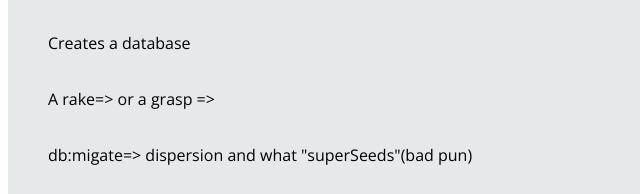
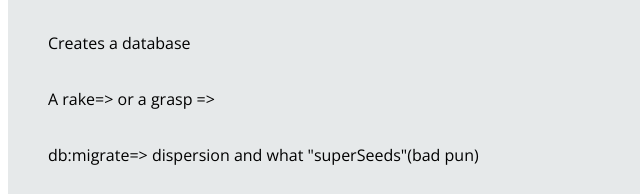
Before and after one commit to helenemartin/Bundleinstall-Rakedbmigrate-recursive, a plain HTML site: page index.html in a window 1280 px wide. Shown: the part 956-1150 px from the top of the page, 0-640 px from the left. Drawn offline with nearby package versions, Linux system fonts and the light colour scheme.

Commit message:
fix typo

```diff
--- a/index.html
+++ b/index.html
@@ -33,7 +33,7 @@
           <h2> $ rake db:migrate...</h2>
           <p>Creates a database</p>
           <p> A rake=> or a grasp =></p>
-          <p> db:migate=> dispersion and what "superSeeds"(bad pun)</p>
+          <p> db:migrate=> dispersion and what "superSeeds"(bad pun)</p>
           <img src="./img/larouuse.png" alt="Je seme a tout vent"</img>
           <p>Larousse Dictionary Logo: "Je seme a tout vent"</p>
 
```
